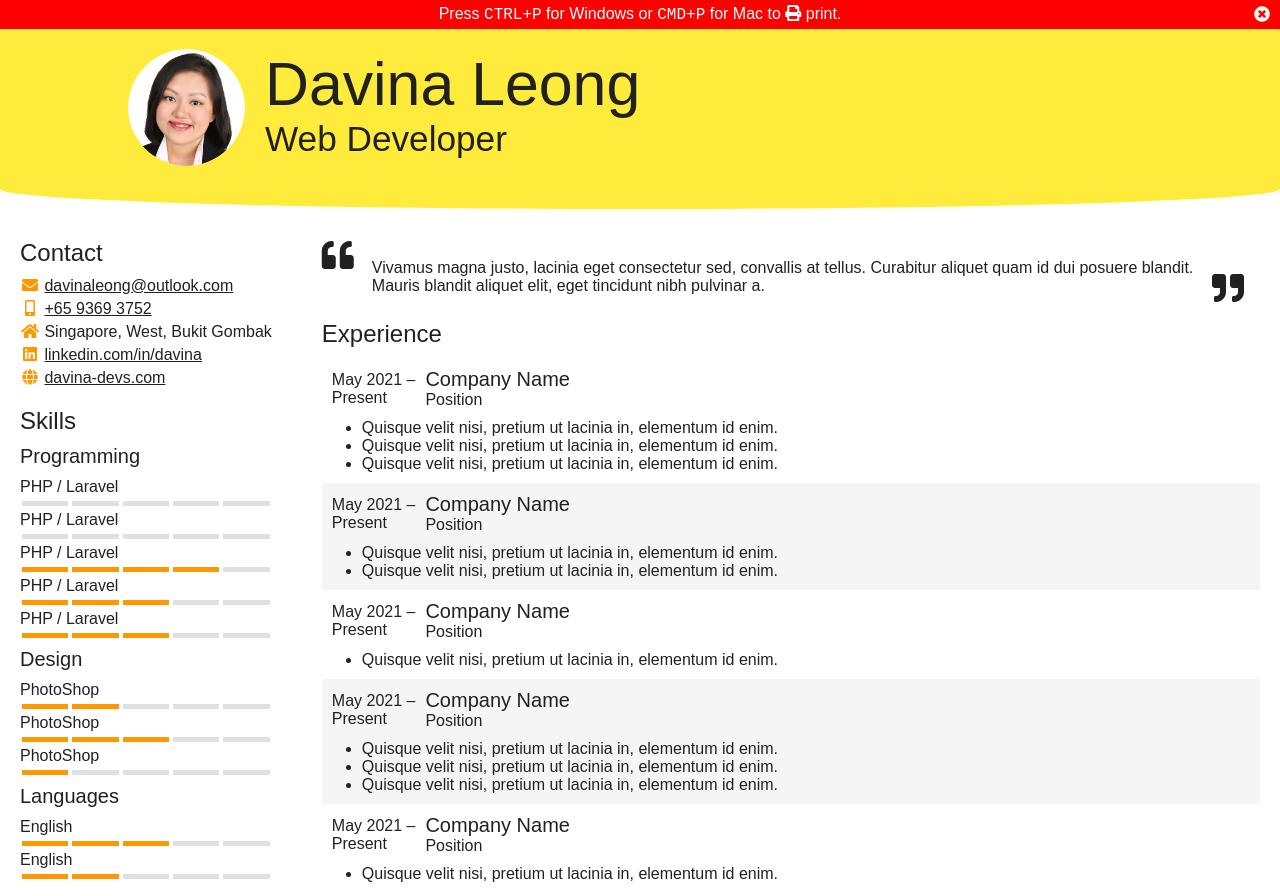
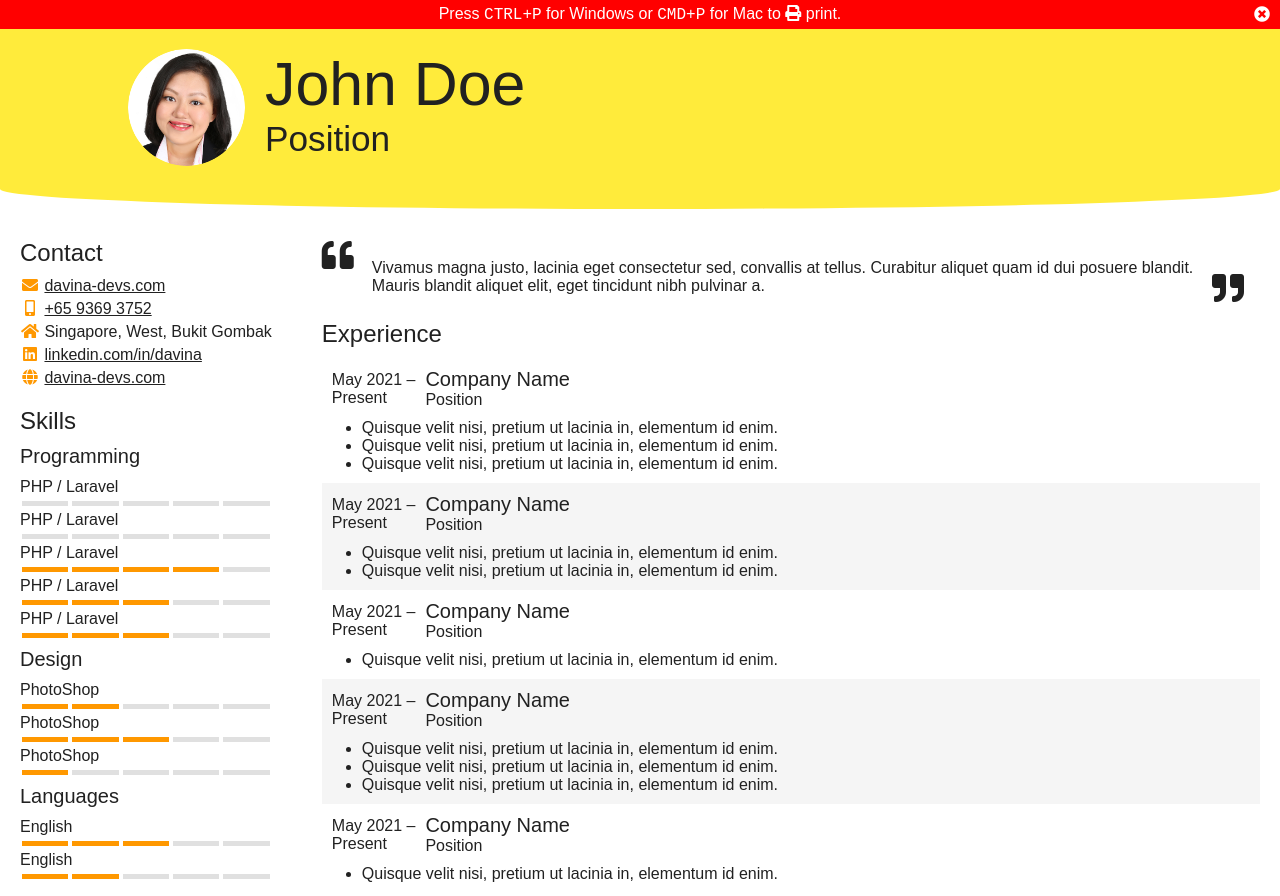
Before and after one commit to davinaleong/proj-resume-template, a plain HTML site: page index.html in a window 1280 px wide. Shown: the top 896 px of the page. Drawn offline with Linux system fonts and the light colour scheme; a web font is replaced by a local one.

Commit message:
Moved contact data to settings

```diff
--- a/index.html
+++ b/index.html
@@ -22,7 +22,7 @@
         <div class="landing-upper">
           <div class="landing-content">
             <div class="image">
-              <img src="images/professional-circle-420.png" alt="profile pic" class="img-responsive">
+              <img src="" alt="profile pic" class="img-responsive">
             </div>
             <div class="text">
               <h1>Davina Leong</h1>
@@ -37,28 +37,7 @@
     <aside>
       <h2 class="h5">Contact</h2>
 
-      <section class="contact">
-        <p>
-          <i class="fa fa-envelope fa-fw" title="email"></i>
-          <a href="mailto:davina.leong@outlook.com" target="_blank">davinaleong@outlook.com</a>
-        </p>
-        <p>
-          <i class="fa fa-mobile-alt fa-fw" title="mobile"></i>
-          <a href="tel:6593693752" target="_blank">+65 9369 3752</a>
-        </p>
-        <p>
-          <i class="fa fa-home fa-fw"></i title="home">
-            Singapore, West, Bukit Gombak
-        </p>
-        <p>
-          <i class="fab fa-linkedin fa-fw" title="linkedin"></i>
-          <a href="https://www.linkedin.com/in/davina" target="_blank">linkedin.com/in/davina</a>
-        </p>
-        <p>
-          <i class="fa fa-globe fa-fw" title="website"></i>
-          <a href="https://www.davina-devs.com/" target="_blank">davina-devs.com</a>
-        </p>
-      </section>
+      <section class="contact"></section>
 
       <h2 class="h5">Skills</h2>
 
@@ -81,7 +60,7 @@
     <div class="content">
       <section class="description">
         <i class="fa fa-quote-left fa-2x left-quote"></i>
-        <p>Vivamus magna justo, lacinia eget consectetur sed, convallis at tellus. Curabitur aliquet quam id dui posuere blandit. Mauris blandit aliquet elit, eget tincidunt nibh pulvinar a.</p>
+        <p></p>
         <i class="fa fa-quote-right fa-2x right-quote"></i>
       </section>
 
--- a/js/main.js
+++ b/js/main.js
@@ -1,4 +1,12 @@
 $(document).ready(function() {
+  $(".alert p").html(settings.header.alert);
+
+  $(".landing-content h1").text(settings.header.name);
+  $(".landing-content h2").text(settings.header.position);
+  $(".landing-content img").attr("src", settings.header.profilePic);
+
+  renderContactDetails(settings.contact);
+
   renderSkills(
     $(".skills-programming"),
     settings.skills.programming.items,
@@ -12,13 +20,15 @@ $(document).ready(function() {
   renderSkills(
     $(".skills-languages"),
     settings.skills.languages.items,
-    settings.skills.languages.text,
+    settings.skills.languages.text
   );
 
   renderHobbies(
     settings.hobbies.items,
     settings.hobbies.text
   );
+
+  $(".description p").text(settings.description);
 
   renderExperienceItems(settings.experience.items);
   renderEducationItems(settings.education.items);
@@ -28,6 +38,24 @@ function generateRandomInt(min = 0, max = 10) {
   min = Math.ceil(min);
   max = Math.floor(max);
   return Math.floor(Math.random() * (max - min) + min);
+}
+
+function renderContactDetails(contact = []) {
+  let html = '';
+  contact.forEach(function(item) {
+    let textHtml = item.title;
+    if (item.href) {
+      const newTabHtml = item.newTab ? ' target="_blank"' : '';
+      textHtml = `<a href="${item.href}"${newTabHtml}>${item.title}</a>`;
+    }
+
+    html += `<p>
+      ${item.icon}
+      ${textHtml}
+    </p>`;
+  });
+
+  $(".contact").append(html);
 }
 
 function ratingHtml() {
--- a/js/settings.js
+++ b/js/settings.js
@@ -1,4 +1,43 @@
 const settings = {
+  header: {
+    alert: 'Press <code>CTRL+P</code> for Windows or <code>CMD+P</code> for Mac to <i class="fa fa-print"></i> print.',
+    name: 'John Doe',
+    position: 'Position',
+    profilePic: 'images/professional-circle-420.png'
+  },
+  contact: [
+    {
+      title: 'davina-devs.com',
+      icon: '<i class="fa fa-envelope fa-fw" title="email"></i>',
+      href: 'mailto:davina-devs.com',
+      newTab: true
+    },
+    {
+      title: '+65 9369 3752',
+      icon: '<i class="fa fa-mobile-alt fa-fw" title="mobile"></i>',
+      href: 'tel:6593693752',
+      newTab: true
+    },
+    {
+      title: 'Singapore, West, Bukit Gombak',
+      icon: '<i class="fa fa-home fa-fw"></i title="home">',
+      href: '',
+      newTab: false
+    },
+    {
+      title: 'linkedin.com/in/davina',
+      icon: '<i class="fab fa-linkedin fa-fw" title="linkedin"></i>',
+      href: 'https://www.linkedin.com/in/davina',
+      newTab: true
+    },
+    {
+      title: 'davina-devs.com',
+      icon: '<i class="fa fa-globe fa-fw" title="website"></i>',
+      href: 'https://www.davina-devs.com/',
+      newTab: true
+    }
+  ],
+  description: 'Vivamus magna justo, lacinia eget consectetur sed, convallis at tellus. Curabitur aliquet quam id dui posuere blandit. Mauris blandit aliquet elit, eget tincidunt nibh pulvinar a.',
   skills: {
     programming: {
       items: 5,
```
